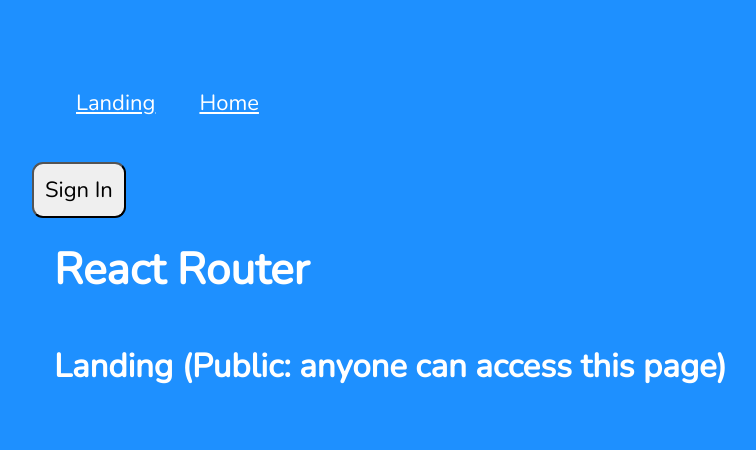
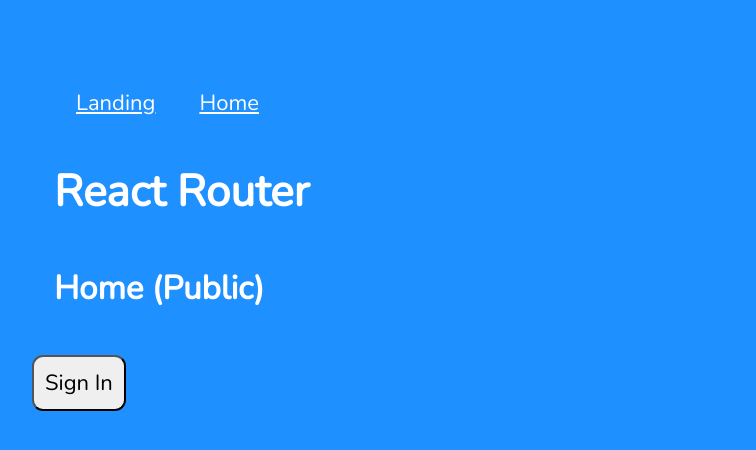
Before and after one commit to HRen5577/csc424-react-app, a React (Create React App) app in the folder react-frontend/: page / in a window 1280 px wide. Shown: the top 450 px of the page, without its empty margins (34-790 px from the left). Built offline with nearby package versions, Linux system fonts and the light colour scheme.

Commit message:
a1_s5_cpt

```diff
--- a/react-frontend/src/App.js
+++ b/react-frontend/src/App.js
@@ -1,33 +1,31 @@
-import React, { useState } from 'react';
+import { useState } from 'react';
 import { Routes, Route, Link } from 'react-router-dom';
 import Landing from './Landing'
 import Home from './Home';
-import ProtectedRoute from './ProtectedRoute';
+import { fakeAuth } from './utils/FakeAuth';
 
 const App = () => {
-    const [user,setUser] = useState();
+    const [token, setToken] = useState(null);
 
-    const handleLogin = () => setUser({id:"1",name:"bj"});
-    const handleLogout = () => setUser(null);
+    const handleLogin = async () => {
+        const token = await fakeAuth();
+        setToken(token);
+    };
 
+    const handleLogout = () =>{
+        setToken(null);
+    }
     return(
     <>
-        <Navigation/>
-        {user ? (
-            <button onClick={handleLogout}>Sign Out</button>
-        ) : (
-            <button onClick={handleLogin}>Sign In</button>
-        )}
+        <Navigation token={token} onLogout={handleLogout}/>
 
         <h1>React Router</h1>
         <Routes>
-            <Route index element={<Landing/>}/>
+            <Route index element={<Home onLogin={handleLogin}/>}/>
             <Route path="home"
                 element={
-                    <ProtectedRoute user={user}>
-                        <Home/>
-                    </ProtectedRoute>}
-                />
+                        <Home onLogin={handleLogin}/>
+                }/>
             <Route path="landing" element={<Landing/>}/>
             <Route path="*" element={<p>There's nothing here: 404</p>}/>
         </Routes>
@@ -35,10 +33,15 @@
     );
 };
 
-const Navigation = () =>(
+const Navigation = ({token, onLogout}) =>(
     <nav>
         <Link to="/landing">Landing</Link>
         <Link to="/home">Home</Link>
+        { token && (
+            <button type="button" onClick={onLogout}>Sign Out</button>
+        )
+
+        }
     </nav>
 );
 
--- a/react-frontend/src/Home.js
+++ b/react-frontend/src/Home.js
@@ -1,5 +1,12 @@
-const Home = () => {
-    return <h2>Home (Protected: authenticated user required)</h2>;
+const Home = ({ onLogin }) => {
+    return (
+    <>
+        <h2>Home (Public)</h2>
+        <button type="button" onClick={onLogin}>
+            Sign In
+        </button>
+    </>
+    );
 }
 
 export default Home;
--- /dev/null
+++ b/react-frontend/src/utils/FakeAuth.js
@@ -0,0 +1,4 @@
+export const fakeAuth = () =>
+    new Promise((resolve) => {
+        setTimeout(()=> resolve('2342f2f1d131rf12'),250);
+    });
```
Also changed, not shown: react-frontend/src/utils/ProtectedRoute.js (renamed from react-frontend/src/ProtectedRoute.js).
